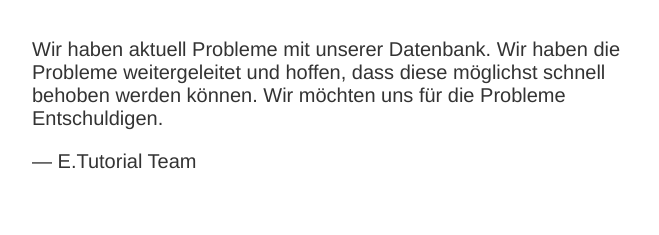
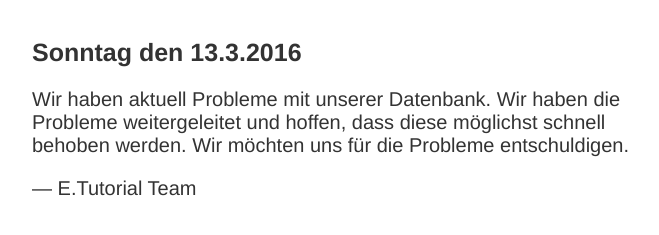
Before and after one commit to Educational-Engineering/docker_messages, a plain HTML site: page www/index.html in a window 1280 px wide. Shown: the part 261-496 px from the top of the page, without its empty margins (283-942 px from the left). Drawn offline with Linux system fonts and the light colour scheme.

Commit message:
Added Date

```diff
--- a/www/index.html
+++ b/www/index.html
@@ -3,6 +3,7 @@
 <style>
   body { text-align: center; padding: 150px; }
   h1 { font-size: 50px; }
+  h2 { font-size: 25px; }
   body { font: 20px Helvetica, sans-serif; color: #333; }
   article { display: block; text-align: left; width: 650px; margin: 0 auto; }
   a { color: #dc8100; text-decoration: none; }
@@ -11,8 +12,9 @@
 
 <article>
     <h1>Server Probleme!</h1>
+    <h2>Sonntag den 13.3.2016</h2>
     <div>
-        <p>Wir haben aktuell Probleme mit unserer Datenbank. Wir haben die Probleme weitergeleitet und hoffen, dass diese m&ouml;glichst schnell behoben werden  k&ouml;nnen. Wir m&ouml;chten uns f&uuml;r die Probleme Entschuldigen.
+        <p>Wir haben aktuell Probleme mit unserer Datenbank. Wir haben die Probleme weitergeleitet und hoffen, dass diese m&ouml;glichst schnell behoben werden. Wir m&ouml;chten uns f&uuml;r die Probleme entschuldigen.
         <p>&mdash; E.Tutorial Team</p>
     </div>
 </article>
```
